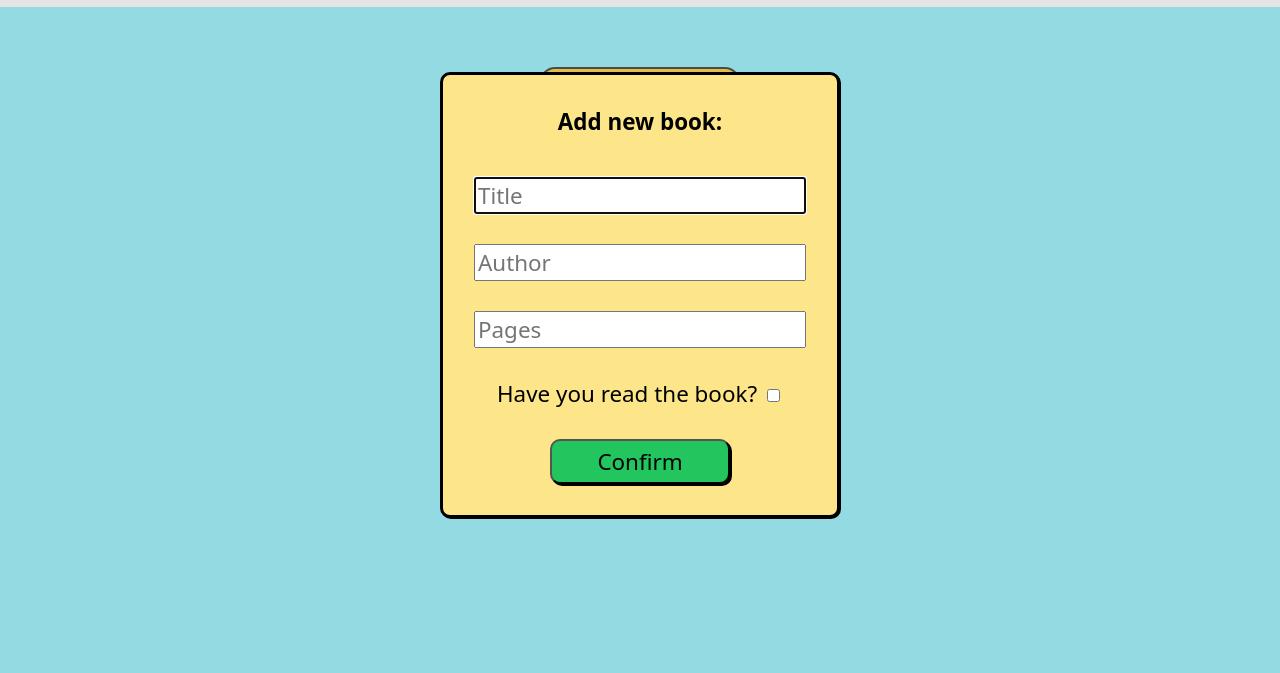
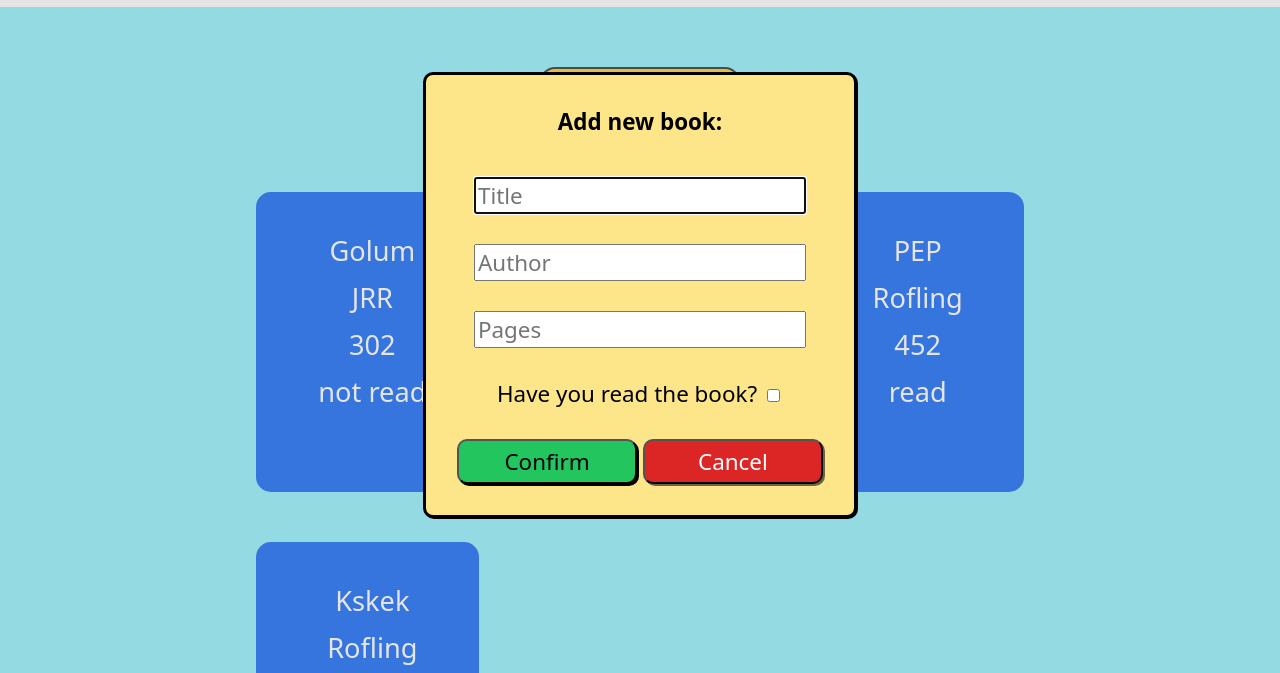
Before and after one commit to IhO17/library, a plain HTML site: page index.html in a window 1280 px wide. Both pictures are taken after a click on the button "+ Add Book". Shown: the part 105-778 px from the top of the page. Drawn offline with Linux system fonts and the light colour scheme.

Commit message:
print library arr

```diff
--- a/index.html
+++ b/index.html
@@ -27,14 +27,20 @@
                     <label for="read">Have you read the book?</label>
                     <input type="checkbox" id="read">
                 </div>
-                <div id="confirmDiv" class="modalPrompt">
+                <div id="buttonDiv" class="modalPrompt">
                     <button id="confirm-btn" value="default">Confirm</button>
+                    <button id="cancel-btn">Cancel</button>
+
                 </div>
             </form>
         </dialog>
 
         <output></output>
-        <div class="books"></div>
+
     </div>
+    <div class="booksContainer">
+        <div id="books"></div>
+    </div>
+
 </body>
 </html>
--- a/script.js
+++ b/script.js
@@ -5,28 +5,29 @@ function Book(title, author, pages, read) {
     this.author = author;
     this.pages = pages;
     this.read = read;
-    this.info = function() {
-        return `${this.title} by ${this.author}, ${this.pages} pages, ${this.read}`
-    }
 }
 
 function addBookToLibrary(book) {
     myLibrary.push(book);
 }
 
-//let book1 = new Book("Golum", "JRR", 302, "not read");
-//let book2 = new Book("HP", "Rofling", 452, "read");
-//
-//addBookToLibrary(book1);
-//addBookToLibrary(book2);
-//
-//console.log(myLibrary)
+let book1 = new Book("Golum", "JRR", 302, "not read");
+let book2 = new Book("HP", "Rofling", 452, "read");
+let book3 = new Book("PEP", "Rofling", 452, "read");
+
+let book4 = new Book("Kskek", "Rofling", 452, "read");
+addBookToLibrary(book1);
+addBookToLibrary(book2);
+addBookToLibrary(book3);
+
+addBookToLibrary(book4);
+
 
 const showButton = document.getElementById("showDialogButton");
 const bookDialog = document.getElementById("modal");
 const confirmButton = document.querySelector("#confirm-btn");
-const bookSection = document.querySelector("books");
-//const ConfirmButton = bookDialog.querySelector("#confirm-btn");
+const bookSection = document.querySelector("#books");
+
 
 showButton.addEventListener("click", () => {
     bookDialog.showModal();
@@ -35,5 +36,28 @@ showButton.addEventListener("click", () => {
 
 confirmButton.addEventListener("click", (e) => {
     e.preventDefault();
-    console.log(e);
+    bookDialog.close();
 });
+
+
+myLibrary.forEach(book => {
+
+    const addbook = document.createElement("div");
+    addbook.style.backgroundColor = "#3b82f6";
+    addbook.style.borderRadius = "15px";
+    addbook.style.color = "white";
+    addbook.style.fontSize = "1.7rem";
+    addbook.style.padding = "30px 20px 20px 30px";
+    addbook.classList.add(`book-${book.title}`);
+    bookSection.appendChild(addbook);
+    const bookWindow = document.querySelector(`.book-${book.title}`);
+
+    for (let value in book) {
+
+        const addline = document.createElement("div");
+        addline.style.margin = "10px";
+        addline.style.textAlign = "center";
+        addline.textContent = `${book[value]}`;
+        bookWindow.appendChild(addline);
+    }
+})
--- a/styles.css
+++ b/styles.css
@@ -1,6 +1,5 @@
 * {
     font-family: system-ui, -apple-system, BlinkMacSystemFont, 'Segoe UI', Roboto, Oxygen, Ubuntu, Cantarell, 'Open Sans', 'Helvetica Neue', sans-serif;
-
 }
 
 body {
@@ -34,8 +33,16 @@ body {
     background-color: #a5f3fc;
 }
 
-.books {
+#books {
     height: 100vh;
+    width: 60%;
+    display: grid;
+    grid-template-rows: 300px;
+    grid-template-columns: repeat(3, 1fr);
+    grid-auto-rows: 300px;
+    gap: 50px;
+    background-color: #a5f3fc;
+    padding-top: 60px;
 }
 
 #showDialogButton {
@@ -78,16 +85,16 @@ form p {
     padding-bottom: 10px;
 }
 
-#confirmDiv {
+#buttonDiv {
     text-align: center;
 }
 
-#confirm-btn {
+#confirm-btn,
+#cancel-btn {
     height: 45px;
     width: 180px;
     font-size: 1.4rem;
     font-weight: 400;
-    background-color: #22c55e;
     border-radius: 10px;
     box-shadow: 2px 2px;
 
@@ -99,3 +106,24 @@ form p {
     box-shadow: 2px 2px rgba(0, 0, 0, 0.56);
     color: rgba(0, 0, 0, 0.56);
 }
+
+#confirm-btn {
+    background-color: #22c55e;
+}
+
+#cancel-btn {
+    background-color: #dc2626;
+    box-shadow: 2px 2px rgba(0, 0, 0, 0.56);
+    color: #ffffff;
+}
+
+#cancel-btn:hover {
+    background-color: #dc2626ac;
+    box-shadow: 2px 2px rgba(0, 0, 0, 0.56);
+}
+
+.booksContainer {
+    display: flex;
+    justify-content: center;
+    background-color: #a5f3fc;
+}
```
